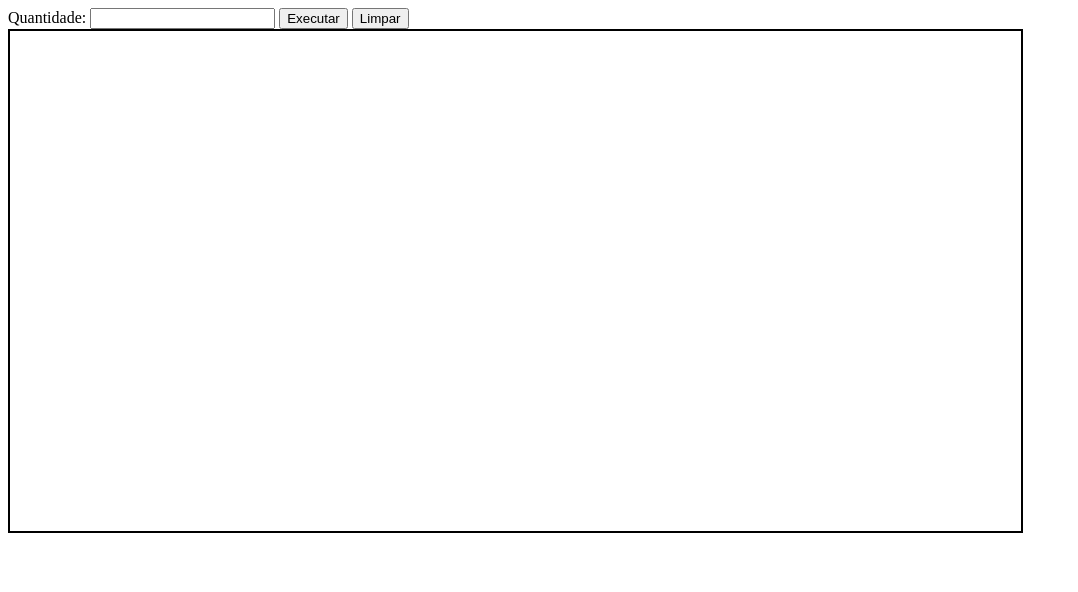
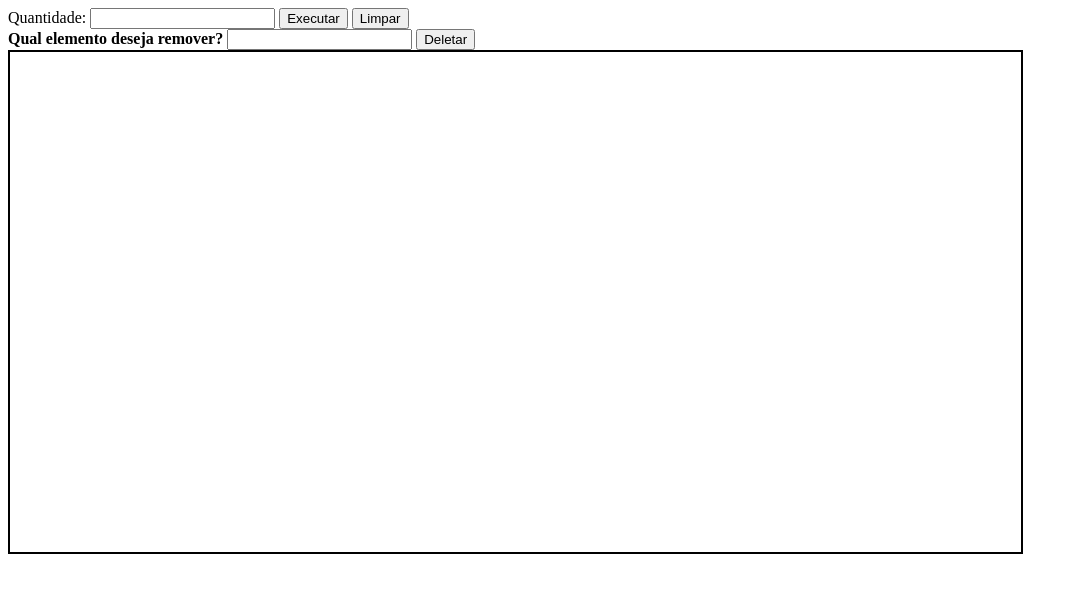
Before and after one commit to danielscontaparateste/2025.1-WEB1, a plain HTML site: page projeto14/index.html in a window 1280 px wide. Both pictures are taken after a click on the button "Executar". Shown: the whole page, without its empty margins (0-1078 px from the left). Drawn offline with Linux system fonts and the light colour scheme.

Commit message:
Aula 11/06

```diff
--- /dev/null
+++ b/projeto14/css/style.css
@@ -0,0 +1,3 @@
+#lbElemDel{
+    font-weight: bold;
+}
--- a/projeto14/index.html
+++ b/projeto14/index.html
@@ -4,12 +4,19 @@
     <meta charset="UTF-8">
     <meta name="viewport" content="width=device-width, initial-scale=1.0">
     <title>Laços</title>
+    <link rel="stylesheet" href="css/style.css">
 </head>
 <body>
     <label>Quantidade: </label>
     <input type="number" id="iptQtd">
-    <button type="button" onclick="imprimirMensagem()">Executar</button>
+    <button type="button" onclick="mostrarElementos()">Executar</button>
     <button type="button" onclick="apagar()">Limpar</button>
+
+    <br>
+    <label id='lbElemDel'>Qual elemento deseja remover? </label>
+    <input type="number" id="iptElemDel">
+    <button type="button" onclick="apagarElemento()">Deletar</button>
+
     <script src="js/script.js"></script>
 </body>
 </html>
--- a/projeto14/js/script.js
+++ b/projeto14/js/script.js
@@ -1,4 +1,4 @@
-function imprimirMensagem(){
+function mostrarElementos(){
     const qtd = parseInt(document.getElementById("iptQtd").value);
 
     var container = document.createElement("div");
@@ -28,6 +28,10 @@ function imprimirMensagem(){
 
         box.textContent = k;
 
+        box.setAttribute("id","elem"+k);
+
+        console.log("id do elemento: ",box.getAttribute("id"));
+
         container.appendChild(box);
 
 
@@ -46,6 +50,21 @@ function imprimirMensagem(){
 
 }
 
+function apagarElemento(){
+
+    var infoElem = parseInt(document.getElementById("iptElemDel").value);
+
+    var idElem = "elem"+infoElem;
+
+    var elem = document.getElementById(idElem);
+
+    // alert(elem.style.backgroundColor);
+
+    elem.remove();
+
+
+}
+
 
 function apagar(){
     var container = document.getElementById("container");
```
